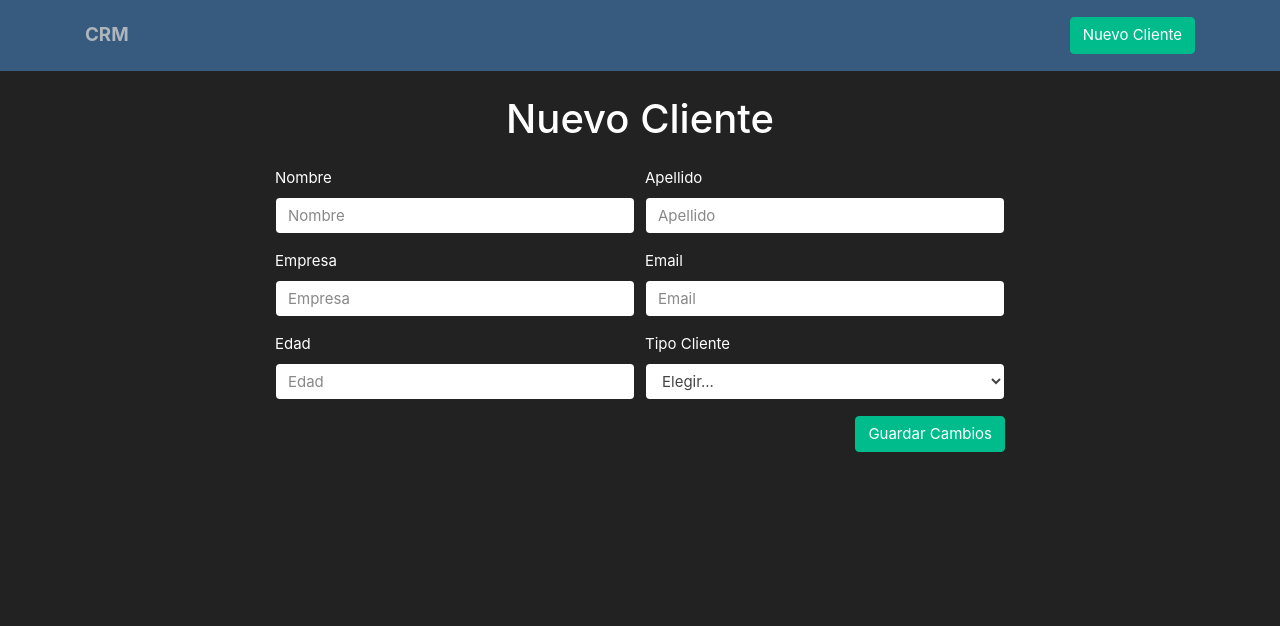
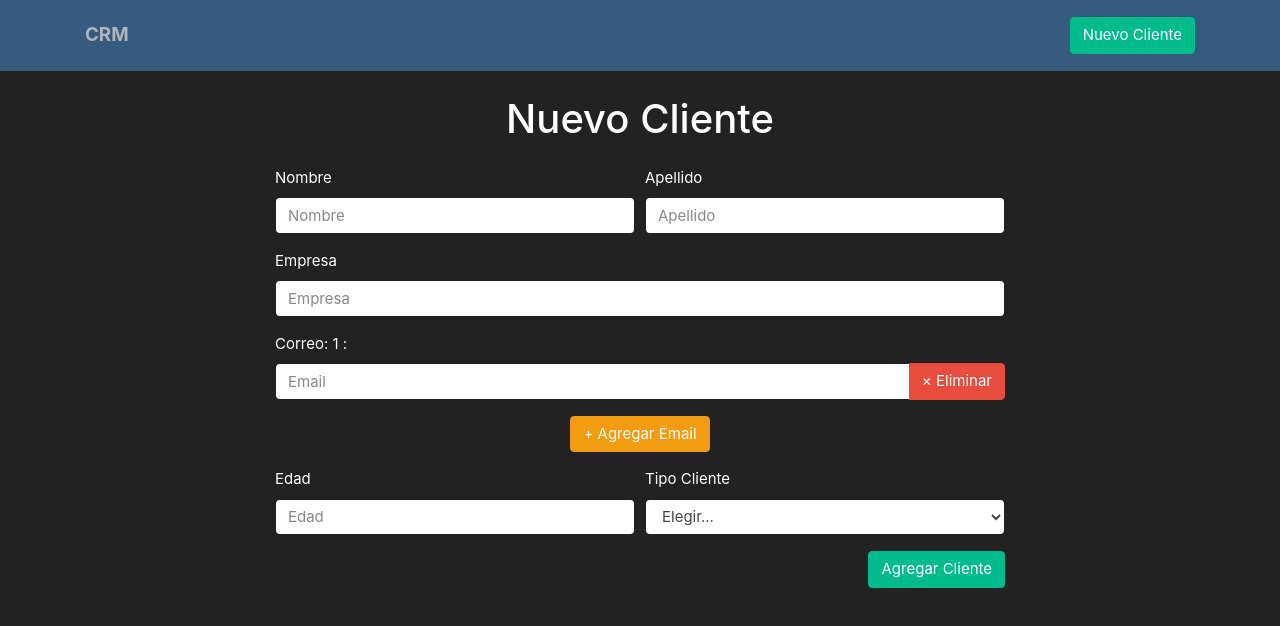
Before and after one commit to estevanj/graphql-client, a React (Create React App) app: page /client/new in a window 1280 px wide. Shown: the top 626 px of the page. Built offline with nearby package versions, Linux system fonts and the light colour scheme.

Commit message:
add new client, emails Array

```diff
--- a/src/components/Clients.js
+++ b/src/components/Clients.js
@@ -5,8 +5,8 @@ import { Link } from 'react-router-dom'
 import { CLIENTS_QUERY } from '../querrys'
 const Contactos = () => {
   return (
-    <Query query={CLIENTS_QUERY}>
-      {({ loading, error, data }) => {
+    <Query query={CLIENTS_QUERY} pollInterval={5000}>
+      {({ loading, error, data, startPolling, stopPolling }) => {
         if (loading) return 'Cargando.....'
         if (error) return `Error ${error.message}`
 
--- a/src/components/NewClient.js
+++ b/src/components/NewClient.js
@@ -1,4 +1,7 @@
 import React, { Fragment, useState } from 'react'
+import { Mutation } from 'react-apollo'
+
+import { NEW_CLIENT } from '../mutations'
 
 const NewClient = () => {
   const [nombre, setNombre] = useState('')
@@ -6,12 +9,68 @@ const NewClient = () => {
   const [empresa, setEmpresa] = useState('')
   const [emails, setEmails] = useState([{ email: '' }])
   const [tipo, setTipo] = useState('')
+  const [error, setError] = useState(false)
+
+  const respuesta = error ? (
+    <p className="alert alert-danger p-3 text-center">
+      Todos los campos son obligatorios
+    </p>
+  ) : (
+    ''
+  )
+
+  const handleInputChange = i => e => {
+    const nuevoemail = emails.map((email, index) => {
+      if (i !== index) return email
+      return {
+        ...email,
+        email: e.target.value
+      }
+    })
+
+    setEmails(nuevoemail)
+  }
+  const nuevoCampo = () => {
+    setEmails([...emails, { email: '' }])
+  }
+  const quitarCampo = i => () => {
+    const deleteEnmails = emails.filter((email, index) => i !== index)
+    setEmails(deleteEnmails)
+  }
 
   return (
     <Fragment>
       <h2 className="text-center">Nuevo Cliente</h2>
+      {respuesta}
       <div className="row justify-content-center">
-        <form className="col-md-8 m-3">
+        <Mutation mutation={NEW_CLIENT}>
+          {crearCliente => (
+            <form
+              className="col-md-8 m-3"
+              onSubmit={e => {
+                e.preventDefault()
+                //Validaciones
+                if (
+                  nombre.length < 1 ||
+                  apellido.length < 1 ||
+                  empresa.length < 1
+                ) {
+                  setError(true)
+                  return
+                }
+
+                const input = {
+                  nombre,
+                  apellido,
+                  empresa,
+                  emails,
+                  tipo
+                }
+                crearCliente({
+                  variables: { input }
+                })
+              }}
+            >
               <div className="form-row">
                 <div className="form-group col-md-6">
                   <label>Nombre</label>
@@ -35,7 +94,7 @@ const NewClient = () => {
                 </div>
               </div>
               <div className="form-row">
-            <div className="form-group col-md-6">
+                <div className="form-group col-md-12">
                   <label>Empresa</label>
                   <input
                     value={empresa}
@@ -45,28 +104,53 @@ const NewClient = () => {
                     placeholder="Empresa"
                   />
                 </div>
-            <div className="form-group col-md-6">
-              <label>Email</label>
+                {emails.map((item, index) => (
+                  <div key={index} className="form-group col-md-12">
+                    <label>Correo: {index + 1} :</label>
+                    <div className="input-group">
                       <input
-                value={emails.email}
-                onChange={e => setEmails({ email: e.target.value })}
+                        onChange={handleInputChange(index)}
                         type="email"
+                        placeholder="Email"
                         className="form-control"
-                placeholder="Email"
                       />
+                      <div className="input-group-append">
+                        <button
+                          type="button"
+                          className="btn btn-danger"
+                          onClick={quitarCampo(index)}
+                        >
+                          &times; Eliminar
+                        </button>
+                      </div>
+                    </div>
+                  </div>
+                ))}
+                <div className="form-group d-flex justify-content-center col-md-12">
+                  <button
+                    type="button"
+                    className="btn btn-warning"
+                    onClick={nuevoCampo}
+                  >
+                    + Agregar Email
+                  </button>
                 </div>
               </div>
               <div className="form-row">
                 <div className="form-group col-md-6">
                   <label>Edad</label>
-              <input type="text" className="form-control" placeholder="Edad" />
+                  <input
+                    type="text"
+                    className="form-control"
+                    placeholder="Edad"
+                  />
                 </div>
                 <div className="form-group col-md-6">
                   <label>Tipo Cliente</label>
                   <select
                     className="form-control"
                     value={tipo}
-                onChange={e => setTipo({ email: e.target.value })}
+                    onChange={e => setTipo(e.target.value)}
                   >
                     <option value="">Elegir...</option>
                     <option value="PREMIUM">PREMIUM</option>
@@ -75,9 +159,11 @@ const NewClient = () => {
                 </div>
               </div>
               <button type="submit" className="btn btn-success float-right">
-            Guardar Cambios
+                Agregar Cliente
               </button>
             </form>
+          )}
+        </Mutation>
       </div>
     </Fragment>
   )
```
Lines whose indentation alone changed are shown as unchanged.
